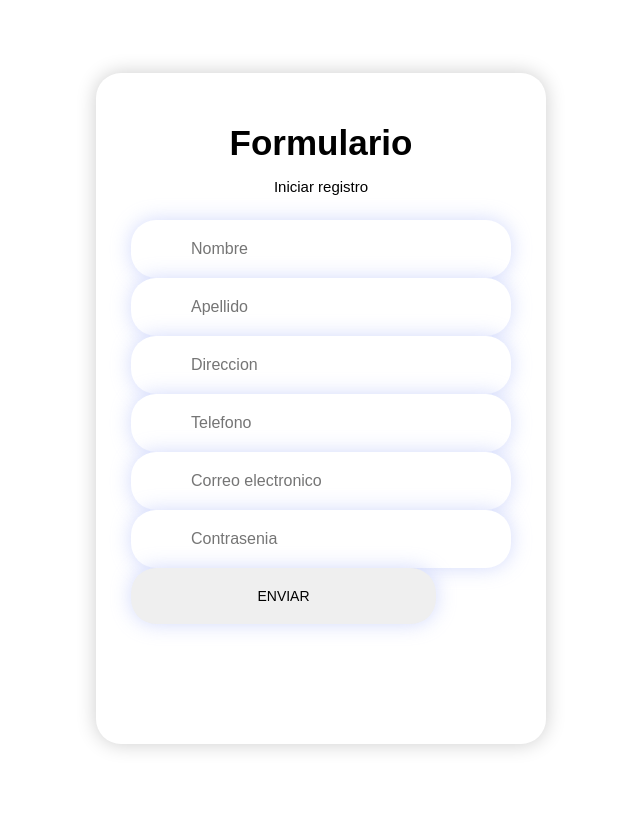
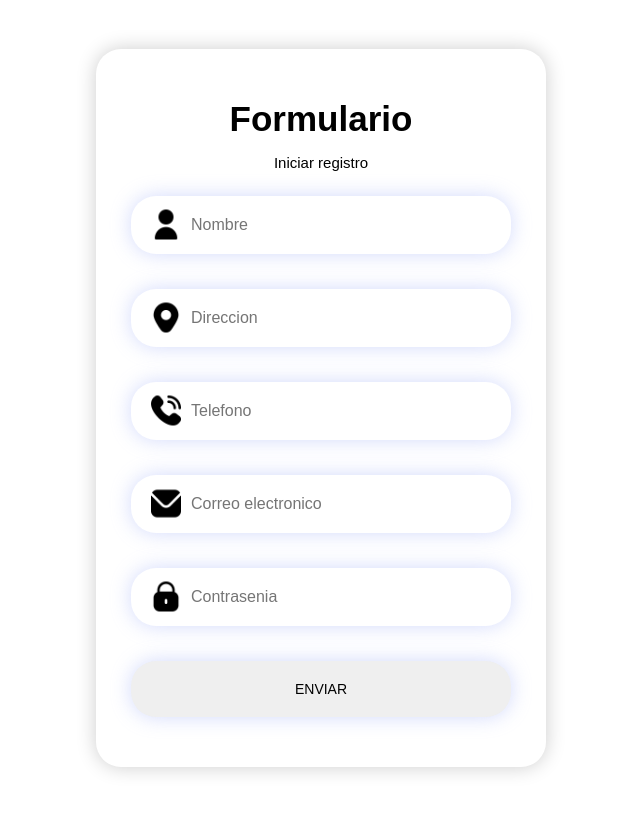
Before and after one commit to BlasRTX/Formulario-en-PHP, a PHP site: page / in a window 1280 px wide. Shown: the whole page, without its empty margins (319-959 px from the left). Run offline with PHP 8.4, Linux system fonts and the light colour scheme.

Commit message:
Modiciacion en CSS, agregado de iconos para el formulario

```diff
--- a/index.php
+++ b/index.php
@@ -16,27 +16,28 @@
         <p>Iniciar registro</p>
 
         <div class="input-wrapped">
-            <input type="text" name="name" placeholder="Nombre"
+            <input type="text" name="name" placeholder="Nombre">
+            <img class="input-icon" src="icon/usuario.png" alt="">
         </div>
 
         <div class="input-wrapped">
-            <input type="text" name="add" placeholder="Apellido"
+            <input type="text" name="address" placeholder="Direccion">
+            <img class="input-icon" src="icon/marcador.png" alt="">
         </div>
 
         <div class="input-wrapped">
-            <input type="text" name="address" placeholder="Direccion"
+            <input type="text" name="phone" placeholder="Telefono">
+            <img class="input-icon" src="icon/llamada-telefonica.png" alt="">
         </div>
 
         <div class="input-wrapped">
-            <input type="text" name="phone" placeholder="Telefono"
+            <input type="text" name="email" placeholder="Correo electronico">
+            <img class="input-icon" src="icon/email.png" alt="">
         </div>
 
         <div class="input-wrapped">
-            <input type="text" name="email" placeholder="Correo electronico"
-        </div>
-
-        <div class="input-wrapped">
-            <input type="text" name="password" placeholder="Contrasenia"
+            <input type="text" name="password" placeholder="Contrasenia">
+            <img class="input-icon" src="icon/cerrar.png" alt="">
         </div>
 
         <input class="btn" type="submit" namespace="register" value="Enviar">
--- a/style.css
+++ b/style.css
@@ -7,6 +7,7 @@
     align-items: center;
     min-height: 100vh;
 }
+
 /*Estructura interna formulario*/
 form {
     box-shadow: 0 0 20px rgba(0, 0, 0, 0.2);
@@ -17,6 +18,7 @@
     text-align: center;
     width: 380px;
 }
+
 /*Texto del formulario*/
 form h2 {
     font-size: 35px;
@@ -32,14 +34,14 @@
 }
 
 /*Posicion externa del formulario*/
-.input-wrapped{
+.input-wrapped {
     position: relative;
     width: 305px;
     margin-bottom: 35px;
 }
 
 /*Modifiacion apaciencia original del formulario*/
-input{
+input {
     color: black;
     padding: 20px 15px 20px 60px;
     width: 100%;
@@ -51,29 +53,26 @@
 }
 
 /*Modifiacion texto original del formulario*/
-input:placeholder{
-font-size: 16px;
-color: aqua;
+input:placeholder {
+    font-size: 16px;
+    color: aqua;
 }
 
 /*Modifiacion iconos original del formulario*/
-.input-icon{
-    position: relative;
+.input-icon {
+    position: absolute;
     height: 30px;
     width: 30px;
     left: 20px;
-    top: 50px;
-    transform: translateY(55%);
+    top: 30px;
+    transform: translateY(-55%);
 }
 
 /*Modifiacion boton original del formulario*/
-.btn{
+.btn {
     padding: 20px;
-    background: linear-gradient(
-        90deg,
-        rgba(192, 203, 251, 0.7) 25%
-
-    );
+    background: linear-gradient(90deg,
+            rgba(192, 203, 251, 0.7) 25%);
     color: black;
     text-transform: uppercase;
     font-size: 14px;
```
Also changed, not shown: icon/cerrar.png (added), icon/email.png (added), icon/llamada-telefonica.png (added), icon/marcador.png (added), icon/usuario.png (added).
